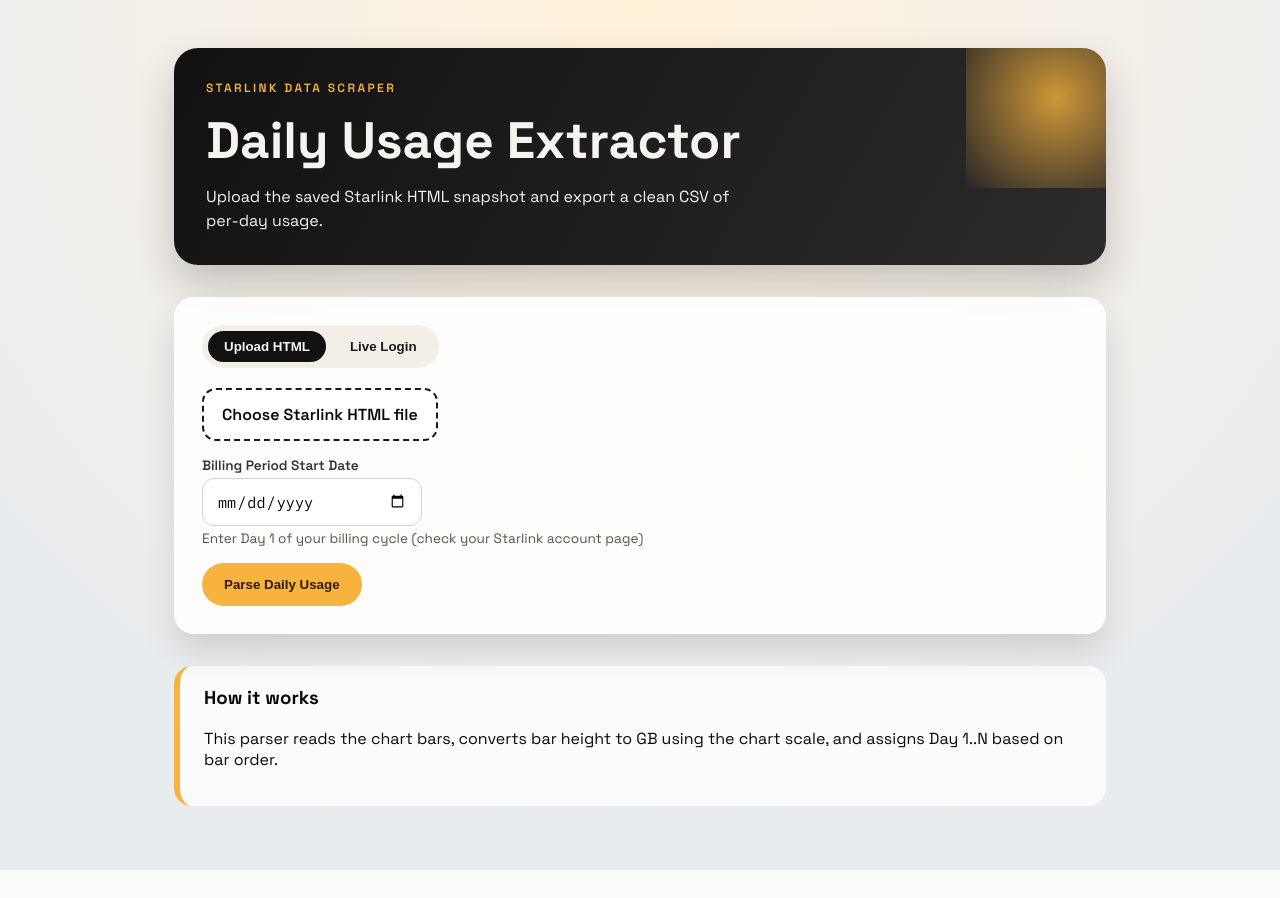
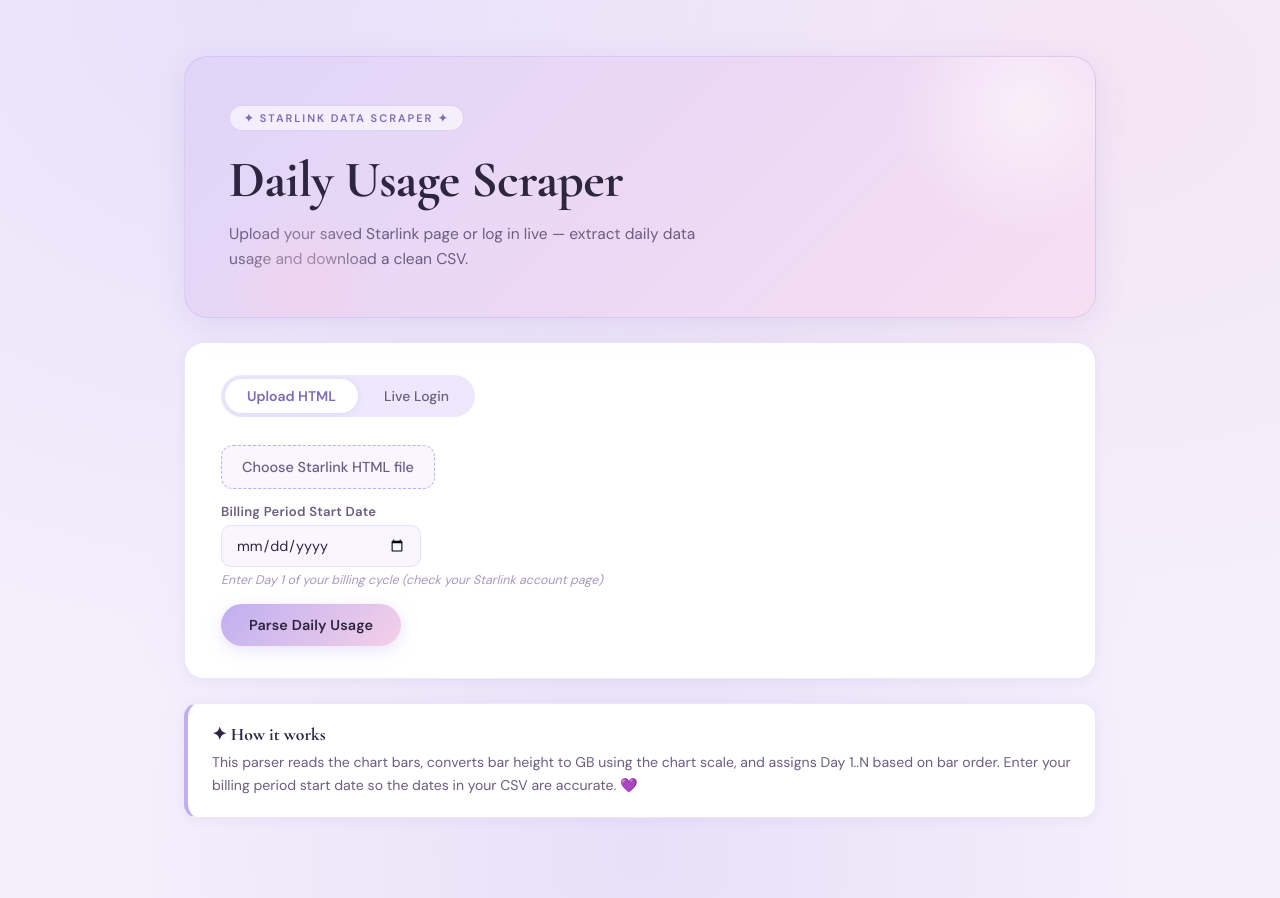
Before and after one commit to alysphr/starlink-daily-usage, a Flask app: page / in a window 1280 px wide. Before the commit the page ends 870 px from the top, so only its background shows below. Run offline with Flask 3, Linux system fonts and the light colour scheme.

Commit message:
Update styling to pastel lilac theme and fix heading texts

```diff
--- a/static/style.css
+++ b/static/style.css
@@ -1,208 +1,291 @@
+@import url('https://fonts.googleapis.com/css2?family=DM+Sans:wght@300;400;500;600&family=Cormorant+Garamond:wght@600;700&display=swap');
+
 :root {
-  --ink: #0a0a0a;
-  --cloud: #f5f3ef;
-  --night: #1a1a1a;
-  --accent: #f7b33d;
-  --accent-deep: #d9822b;
-  --card: rgba(255, 255, 255, 0.86);
-  --shadow: rgba(12, 12, 12, 0.2);
+  --bg:           #f4f0fb;
+  --surface:      #ffffff;
+  --surface-2:    #f9f6ff;
+  --lilac-100:    #ede8fc;
+  --lilac-200:    #d8cdfa;
+  --lilac-300:    #bfaff0;
+  --lilac-400:    #9f8ed8;
+  --lilac-500:    #7c6bb5;
+  --blush-100:    #fce8f4;
+  --blush-200:    #f5d0e8;
+  --text-900:     #2e2540;
+  --text-600:     #6b5e82;
+  --text-400:     #a898c0;
+  --border:       rgba(191, 175, 240, 0.30);
+  --shadow-sm:    0 2px 12px rgba(127, 100, 200, 0.08);
+  --shadow-md:    0 8px 32px rgba(127, 100, 200, 0.12);
 }
 
-* {
-  box-sizing: border-box;
+* { box-sizing: border-box; margin: 0; padding: 0; }
+
+body {
+  font-family: 'DM Sans', system-ui, sans-serif;
+  background-color: var(--bg);
+  background-image:
+    radial-gradient(ellipse at 20% 0%,  rgba(216, 205, 250, 0.45) 0%, transparent 55%),
+    radial-gradient(ellipse at 85% 10%, rgba(245, 208, 232, 0.35) 0%, transparent 50%),
+    radial-gradient(ellipse at 50% 95%, rgba(191, 175, 240, 0.25) 0%, transparent 60%);
+  color: var(--text-900);
+  min-height: 100vh;
 }
 
-body {
-  margin: 0;
-  font-family: "Space Grotesk", "Segoe UI", sans-serif;
-  color: var(--ink);
-  background: radial-gradient(circle at top, #fff2d9 0%, #f6f0e7 35%, #e8ecef 80%);
+/* ── Layout ── */
+.page {
+  max-width: 960px;
+  margin: 0 auto;
+  padding: 56px 24px 80px;
+  display: flex;
+  flex-direction: column;
+  gap: 24px;
 }
 
-.page {
-  min-height: 100vh;
-  padding: 48px 24px 64px;
-  display: flex;
-  flex-direction: column;
-  gap: 32px;
-  max-width: 980px;
-  margin: 0 auto;
+/* ── Hero ── */
+.hero {
+  background: linear-gradient(135deg, #e0d5f8 0%, #ecd8f5 50%, #f7dff2 100%);
+  padding: 48px 44px 44px;
+  border-radius: 24px;
+  position: relative;
+  overflow: hidden;
+  border: 1px solid rgba(191, 175, 240, 0.40);
+  box-shadow: var(--shadow-md);
 }
 
-.hero {
-  background: linear-gradient(120deg, #111111 0%, #2b2b2b 100%);
-  color: #f7f4ef;
-  padding: 32px;
-  border-radius: 24px;
-  box-shadow: 0 20px 40px var(--shadow);
-  position: relative;
-  overflow: hidden;
+/* decorative blobs */
+.hero::before {
+  content: '';
+  position: absolute;
+  width: 260px; height: 260px;
+  background: radial-gradient(circle, rgba(255,255,255,0.55), transparent 70%);
+  top: -80px; right: -60px;
+  border-radius: 50%;
+  pointer-events: none;
 }
-
 .hero::after {
-  content: "";
+  content: '';
   position: absolute;
-  top: -40px;
-  right: -40px;
-  width: 180px;
-  height: 180px;
-  background: radial-gradient(circle, rgba(247, 179, 61, 0.8), rgba(247, 179, 61, 0));
+  width: 160px; height: 160px;
+  background: radial-gradient(circle, rgba(245, 208, 232, 0.60), transparent 70%);
+  bottom: -50px; left: 40px;
+  border-radius: 50%;
   pointer-events: none;
 }
 
 .badge {
-  font-size: 12px;
-  letter-spacing: 0.2em;
+  display: inline-flex;
+  align-items: center;
+  gap: 6px;
+  font-size: 11px;
+  letter-spacing: 0.18em;
   text-transform: uppercase;
   font-weight: 600;
-  color: var(--accent);
-  margin-bottom: 12px;
+  color: var(--lilac-500);
+  background: rgba(255,255,255,0.60);
+  border: 1px solid rgba(191, 175, 240, 0.45);
+  padding: 5px 14px;
+  border-radius: 999px;
+  margin-bottom: 20px;
+  backdrop-filter: blur(4px);
 }
 
 .hero h1 {
-  margin: 0 0 12px;
-  font-size: clamp(2rem, 4vw, 3.2rem);
+  font-family: 'Cormorant Garamond', Georgia, serif;
+  font-size: clamp(2rem, 5vw, 3.2rem);
+  font-weight: 700;
+  color: var(--text-900);
+  line-height: 1.15;
+  margin-bottom: 12px;
+  letter-spacing: -0.01em;
 }
 
 .hero p {
-  margin: 0;
-  max-width: 540px;
-  line-height: 1.5;
+  font-size: 0.97rem;
+  color: var(--text-600);
+  line-height: 1.65;
+  max-width: 500px;
+  font-weight: 400;
 }
 
+/* ── Panel ── */
 .panel {
-  background: var(--card);
-  backdrop-filter: blur(14px);
-  padding: 28px;
+  background: var(--surface);
   border-radius: 20px;
-  box-shadow: 0 18px 32px rgba(10, 10, 10, 0.12);
+  border: 1px solid var(--border);
+  padding: 32px 36px;
+  box-shadow: var(--shadow-sm);
 }
 
+/* ── Mode Switch ── */
 .mode-switch {
   display: inline-flex;
-  gap: 8px;
-  background: #f3efe7;
-  padding: 6px;
+  background: var(--lilac-100);
   border-radius: 999px;
-  margin-bottom: 20px;
+  padding: 4px;
+  gap: 4px;
+  margin-bottom: 28px;
 }
 
 .mode-button {
+  font-family: 'DM Sans', sans-serif;
+  font-size: 0.875rem;
+  font-weight: 500;
   border: none;
   background: transparent;
-  padding: 8px 16px;
+  padding: 8px 22px;
   border-radius: 999px;
-  font-weight: 600;
+  color: var(--text-600);
   cursor: pointer;
-  color: var(--night);
+  transition: all 0.18s ease;
 }
 
+.mode-button:hover { color: var(--lilac-500); }
+
 .mode-button.active {
-  background: #111111;
-  color: #f7f4ef;
+  background: var(--surface);
+  color: var(--lilac-500);
+  font-weight: 600;
+  box-shadow: 0 1px 6px rgba(127, 100, 200, 0.14);
 }
 
+/* ── Forms ── */
 .upload {
   display: flex;
   flex-wrap: wrap;
-  gap: 16px;
-  align-items: center;
+  gap: 14px;
+  align-items: flex-end;
 }
 
 .live-form {
   display: none;
   flex-direction: column;
-  align-items: stretch;
+  gap: 14px;
 }
 
+/* ── File Picker ── */
 .file-input {
-  border: 2px dashed var(--night);
-  padding: 14px 18px;
-  border-radius: 14px;
-  cursor: pointer;
   display: inline-flex;
   align-items: center;
-  gap: 12px;
-  font-weight: 600;
+  gap: 10px;
+  padding: 12px 20px;
+  border: 1.5px dashed var(--lilac-300);
+  border-radius: 12px;
+  background: var(--surface-2);
+  color: var(--text-600);
+  font-weight: 500;
+  font-size: 0.9rem;
+  cursor: pointer;
+  transition: border-color 0.2s, background 0.2s;
+}
+
+.file-input:hover {
+  border-color: var(--lilac-400);
+  background: var(--lilac-100);
+}
+
+.file-input input { display: none; }
+
+/* ── Text Inputs ── */
+.text-input {
+  width: 100%;
+  font-family: 'DM Sans', sans-serif;
+  font-size: 0.9rem;
+  color: var(--text-900);
+  background: var(--surface-2);
+  border: 1px solid var(--border);
+  border-radius: 10px;
+  padding: 10px 14px;
+  outline: none;
+  transition: border-color 0.2s, box-shadow 0.2s;
+}
+
+.text-input:focus {
+  border-color: var(--lilac-300);
+  box-shadow: 0 0 0 3px rgba(191, 175, 240, 0.20);
   background: #fff;
 }
 
-.text-input {
-  border: 1px solid #d6d2ca;
-  border-radius: 12px;
-  padding: 12px 14px;
-  font-size: 0.95rem;
-  font-family: "IBM Plex Mono", "Courier New", monospace;
-}
+.text-area { resize: vertical; }
 
+/* ── Date Row ── */
 .date-row {
   display: flex;
   flex-direction: column;
-  gap: 4px;
+  gap: 5px;
   width: 100%;
 }
 
 .date-label {
+  font-size: 0.82rem;
   font-weight: 600;
-  font-size: 0.85rem;
-  color: #333;
+  color: var(--text-600);
+  letter-spacing: 0.02em;
 }
 
-.date-input {
-  font-family: "IBM Plex Mono", "Courier New", monospace;
-  max-width: 220px;
-}
+.date-input { max-width: 200px; }
 
-.text-area {
-  resize: vertical;
-}
-
+/* ── Checkbox ── */
 .checkbox-row {
   display: inline-flex;
   align-items: center;
-  gap: 10px;
-  font-size: 0.9rem;
-  color: #444444;
+  gap: 8px;
+  font-size: 0.88rem;
+  color: var(--text-600);
+  cursor: pointer;
 }
 
-.helper {
-  margin: 0;
-  color: #5b5247;
-  font-size: 0.85rem;
+.checkbox-row input[type="checkbox"] {
+  accent-color: var(--lilac-400);
+  width: 15px;
+  height: 15px;
 }
 
-.file-input input {
-  display: none;
+/* ── Helper ── */
+.helper {
+  font-size: 0.78rem;
+  color: var(--text-400);
+  font-style: italic;
+  line-height: 1.4;
 }
 
+/* ── CTA ── */
 .cta {
-  background: var(--accent);
-  color: #2b1b04;
+  font-family: 'DM Sans', sans-serif;
+  font-size: 0.9rem;
+  font-weight: 600;
+  letter-spacing: 0.01em;
+  background: linear-gradient(135deg, var(--lilac-300) 0%, var(--blush-200) 100%);
+  color: var(--text-900);
   border: none;
-  padding: 14px 22px;
+  padding: 12px 28px;
   border-radius: 999px;
-  font-weight: 700;
   cursor: pointer;
-  transition: transform 0.2s ease, box-shadow 0.2s ease;
+  transition: transform 0.18s, box-shadow 0.18s, filter 0.18s;
+  box-shadow: 0 4px 16px rgba(191, 175, 240, 0.35);
+  white-space: nowrap;
 }
 
 .cta:hover {
-  transform: translateY(-2px);
-  box-shadow: 0 10px 20px rgba(217, 130, 43, 0.3);
+  transform: translateY(-1px);
+  filter: brightness(1.04);
+  box-shadow: 0 6px 22px rgba(191, 175, 240, 0.45);
 }
 
+/* ── Alert ── */
 .alert {
   margin-top: 16px;
   padding: 12px 16px;
   border-radius: 12px;
-  background: #ffe5e5;
-  color: #8f1d1d;
-  font-weight: 600;
+  background: var(--blush-100);
+  color: #7a3060;
+  font-size: 0.88rem;
+  font-weight: 500;
+  border: 1px solid var(--blush-200);
 }
 
-.results {
-  margin-top: 28px;
-}
+/* ── Results ── */
+.results { margin-top: 28px; }
 
 .results-head {
   display: flex;
@@ -210,90 +293,124 @@ body {
   justify-content: space-between;
   align-items: center;
   gap: 12px;
+  margin-bottom: 8px;
 }
 
 .results h2 {
-  margin: 0;
+  font-family: 'Cormorant Garamond', serif;
   font-size: 1.6rem;
+  color: var(--text-900);
+  font-weight: 700;
 }
 
+/* ── Download Button ── */
 .download {
   text-decoration: none;
+  font-size: 0.85rem;
   font-weight: 600;
-  color: var(--night);
-  border-bottom: 2px solid var(--accent-deep);
+  color: var(--lilac-500);
+  background: var(--lilac-100);
+  border: 1px solid var(--lilac-200);
+  padding: 9px 20px;
+  border-radius: 999px;
+  transition: background 0.18s, box-shadow 0.18s, transform 0.18s;
 }
 
-.filename {
-  font-family: "IBM Plex Mono", "Courier New", monospace;
-  color: #3a3a3a;
-  margin: 8px 0 16px;
+.download:hover {
+  background: var(--lilac-200);
+  transform: translateY(-1px);
+  box-shadow: 0 4px 14px rgba(127, 100, 200, 0.15);
 }
 
+/* ── Filename ── */
+.filename {
+  font-size: 0.78rem;
+  color: var(--text-400);
+  margin: 4px 0 16px;
+  word-break: break-all;
+}
+
+/* ── Table ── */
 .table-wrap {
   overflow-x: auto;
   border-radius: 14px;
-  border: 1px solid #e0ded9;
+  border: 1px solid var(--border);
+  box-shadow: var(--shadow-sm);
 }
 
 table {
   width: 100%;
   border-collapse: collapse;
-  background: #fff;
+  background: var(--surface);
+  font-size: 0.9rem;
 }
 
-th,
-td {
-  padding: 12px 16px;
+thead th {
+  background: var(--surface-2);
+  padding: 12px 18px;
   text-align: left;
-  border-bottom: 1px solid #f0efea;
+  font-size: 0.72rem;
+  font-weight: 600;
+  letter-spacing: 0.10em;
+  text-transform: uppercase;
+  color: var(--lilac-400);
+  border-bottom: 1px solid var(--border);
 }
 
-th {
-  background: #f7f4ee;
-  font-size: 0.9rem;
-  letter-spacing: 0.05em;
-  text-transform: uppercase;
+tbody td {
+  padding: 11px 18px;
+  border-bottom: 1px solid rgba(191, 175, 240, 0.10);
+  color: var(--text-900);
 }
 
+tbody tr:last-child td { border-bottom: none; }
+
+tbody tr:hover td {
+  background: var(--surface-2);
+}
+
+/* ── % Change ── */
+.pct {
+  font-size: 0.85rem;
+  color: var(--text-400);
+  font-weight: 500;
+}
+
+.pct-up   { color: #5c9e7c; font-weight: 600; }
+.pct-down { color: #b07097; font-weight: 600; }
+
+/* ── Note ── */
 .note {
+  background: var(--surface);
+  border: 1px solid var(--border);
+  border-left: 4px solid var(--lilac-300);
+  border-radius: 14px;
   padding: 20px 24px;
-  border-radius: 18px;
-  background: rgba(255, 255, 255, 0.8);
-  border-left: 6px solid var(--accent);
+  box-shadow: var(--shadow-sm);
 }
 
 .note h3 {
-  margin-top: 0;
+  font-family: 'Cormorant Garamond', serif;
+  font-size: 1.1rem;
+  font-weight: 700;
+  color: var(--text-900);
+  margin-bottom: 6px;
 }
 
-@media (max-width: 720px) {
-  .hero,
-  .panel {
-    padding: 22px;
-  }
+.note p {
+  font-size: 0.88rem;
+  color: var(--text-600);
+  line-height: 1.65;
+}
+
+/* ── Responsive ── */
+@media (max-width: 700px) {
+  .hero { padding: 32px 24px; }
+  .panel { padding: 24px 20px; }
 
   .upload {
     flex-direction: column;
     align-items: stretch;
   }
-
-  .cta {
-    width: 100%;
-  }
+  .cta, .download { width: 100%; text-align: center; }
 }
-
-.pct {
-  font-family: "IBM Plex Mono", "Courier New", monospace;
-  font-size: 0.88rem;
-}
-
-.pct-up {
-  color: #2a7d4f;
-  font-weight: 600;
-}
-
-.pct-down {
-  color: #b33a3a;
-  font-weight: 600;
-}
--- a/templates/index.html
+++ b/templates/index.html
@@ -3,18 +3,18 @@
 <head>
   <meta charset="UTF-8" />
   <meta name="viewport" content="width=device-width, initial-scale=1" />
-  <title>Starlink Daily Usage</title>
+  <title>Starlink Daily Usage Scraper</title>
   <link rel="preconnect" href="https://fonts.googleapis.com" />
   <link rel="preconnect" href="https://fonts.gstatic.com" crossorigin />
-  <link href="https://fonts.googleapis.com/css2?family=IBM+Plex+Mono:wght@400;500&family=Space+Grotesk:wght@400;600;700&display=swap" rel="stylesheet" />
+  <link href="https://fonts.googleapis.com/css2?family=DM+Sans:wght@300;400;500;600&family=Cormorant+Garamond:wght@600;700&display=swap" rel="stylesheet" />
   <link rel="stylesheet" href="/static/style.css" />
 </head>
 <body>
   <div class="page">
     <header class="hero">
-      <div class="badge">Starlink Data Scraper</div>
-      <h1>Daily Usage Extractor</h1>
-      <p>Upload the saved Starlink HTML snapshot and export a clean CSV of per-day usage.</p>
+      <div class="badge">✦ Starlink Data Scraper ✦</div>
+      <h1>Daily Usage Scraper</h1>
+      <p>Upload your saved Starlink page or log in live — extract daily data usage and download a clean CSV.</p>
     </header>
 
     <section class="panel">
@@ -114,8 +114,8 @@
     </section>
 
     <section class="note">
-      <h3>How it works</h3>
-      <p>This parser reads the chart bars, converts bar height to GB using the chart scale, and assigns Day 1..N based on bar order.</p>
+      <h3>✦ How it works</h3>
+      <p>This parser reads the chart bars, converts bar height to GB using the chart scale, and assigns Day 1..N based on bar order. Enter your billing period start date so the dates in your CSV are accurate. 💜</p>
     </section>
   </div>
   <script>
```
